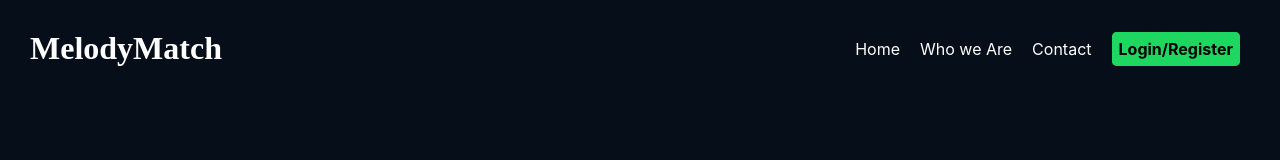
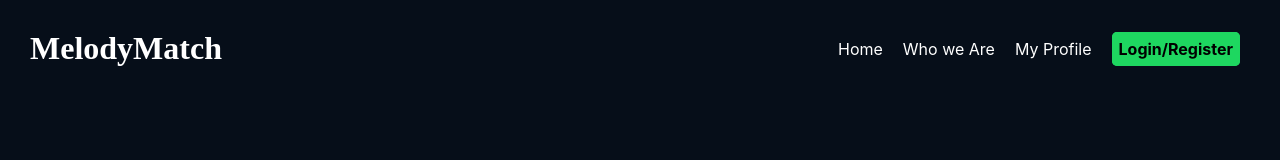
Before and after one commit to Verlias/MelodyMatch-Codefest2024, a React (Vite) app in the folder client/: page /Home in a window 1280 px wide. Shown: the top 160 px of the page. Built offline with nearby package versions, Linux system fonts and the light colour scheme.

Commit message:
Setup Profile Page

```diff
--- a/client/src/NavBar/NavBar.jsx
+++ b/client/src/NavBar/NavBar.jsx
@@ -15,7 +15,7 @@ function NavBar(){
                         <Link className={styles.Links} to="/About">Who we Are</Link>
                     </li>
                     <li>
-                        <Link className={styles.Links} to="/Contact">Contact</Link>
+                        <Link className={styles.Links} to="/Profile">My Profile</Link>
                     </li>
                     <li>
                         <Link className={styles.LoginLink} to="/Login">Login/Register</Link>
```
Also changed, not shown: client/src/ProfilePage/Profile.jsx (added), client/src/ProfilePage/Profile.module.css (added).
